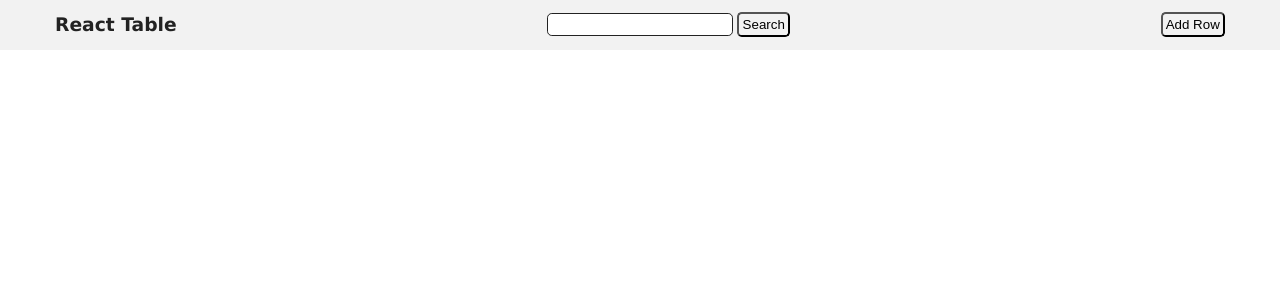
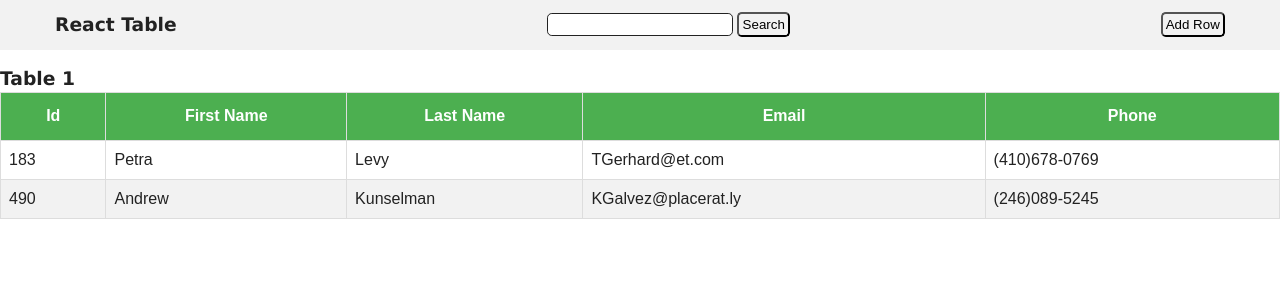
Before and after one commit to Stepan-Ne/Tabel-app, a React (Create React App) app: page / in a window 1280 px wide. Shown: the top 300 px of the page. Built offline with nearby package versions, Linux system fonts and the light colour scheme.

Commit message:
added BasicTable

```diff
--- a/src/App.js
+++ b/src/App.js
@@ -1,10 +1,13 @@
 import './App.css';
 import Navbar from './components/Navbar';
+import { BasicTable } from './components/BasicTable';
 
 function App() {
   return (
     <>
       <Navbar />
+      <h3>Table 1</h3>
+      <BasicTable />
     </>
   );
 }
--- /dev/null
+++ b/src/components/BasicTable.jsx
@@ -0,0 +1,54 @@
+import React, { useMemo } from 'react';
+import { useTable } from 'react-table';
+import moc_data from './moc_data.json';
+import { COLUMNS } from './columns';
+import './table.css';
+
+export const BasicTable = () => {
+
+  const columns = useMemo(() => COLUMNS, []);
+  const data = useMemo(() => moc_data, []);
+
+  const tableInstance = useTable({
+    columns,
+    data,
+  });
+
+  const {
+    getTableProps,
+    getTableBodyProps,
+    headerGroups,
+    rows,
+    prepareRow,
+  } = tableInstance;
+
+  return (
+    <div>
+      <table {...getTableProps()}>
+        <thead>
+          {headerGroups.map((headerGroup) => (
+            <tr {...headerGroup.getFooterGroupProps()}>
+              {headerGroup.headers.map((column) => (
+                <th {...column.getHeaderProps()}>{column.render('Header')}</th>
+              ))}
+            </tr>
+          ))}
+        </thead>
+        <tbody {...getTableBodyProps()}>
+          {rows.map((row) => {
+            prepareRow(row);
+            return (
+              <tr {...row.getRowProps()}>
+                {
+                  row.cells.map(cell => {
+                    return <td {...cell.getCellProps()}>{cell.render('Cell')}</td>
+                  })
+                }
+              </tr>
+            );
+          })}
+        </tbody>
+      </table>
+    </div>
+  );
+};
--- /dev/null
+++ b/src/components/columns.js
@@ -0,0 +1,22 @@
+export const COLUMNS = [
+  {
+    Header: 'Id',
+    accessor: 'id'
+  },
+  {
+    Header: 'First Name',
+    accessor: 'firstName'
+  },
+  {
+    Header: 'Last Name',
+    accessor: 'lastName'
+  },
+  {
+    Header: 'Email',
+    accessor: 'email'
+  },
+  {
+    Header: 'Phone',
+    accessor: 'phone'
+  }
+]
--- /dev/null
+++ b/src/components/table.css
@@ -0,0 +1,22 @@
+table {
+  font-family: Arial, Helvetica, sans-serif;
+  border-collapse: collapse;
+  width: 100%;
+}
+
+table td, table th {
+  border: 1px solid #ddd;
+  padding: 8px;
+}
+
+table tr:nth-child(even){background-color: #f2f2f2;}
+
+table tr:hover {background-color: #ddd;}
+
+table th {
+  padding-top: 12px;
+  padding-bottom: 12px;
+  text-align: center;
+  background-color: #4CAF50;
+  color: white;
+}
```
Also changed, not shown: src/components/moc_data.json (renamed from src/components/data.json), 1 other file (tests, documents, lock files or other folders).
